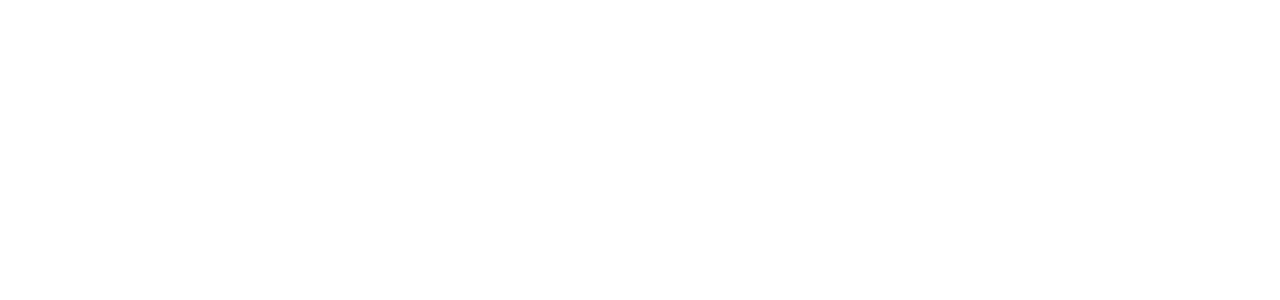
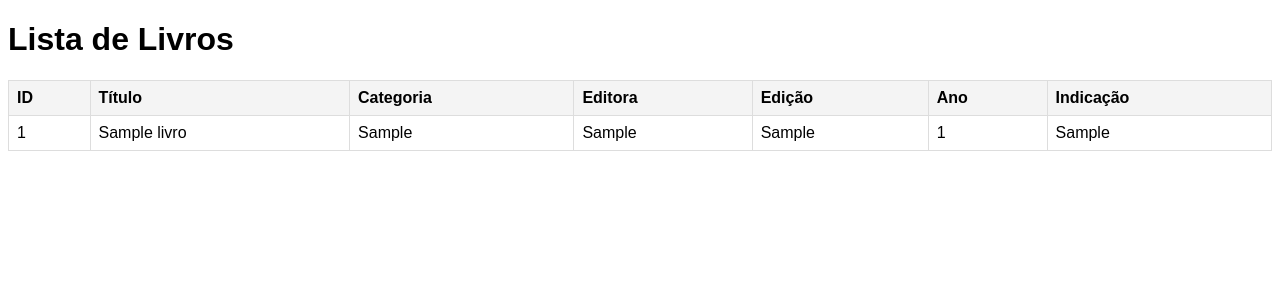
Before and after one commit to R31ARTHUR/biblioteca1, a Flask app: page /acervo in a window 1280 px wide. Before the commit the part shown is empty. Shown: the top 300 px of the page. Run offline with Flask 3, Linux system fonts and the light colour scheme; tables that the repository leaves empty hold one stand-in row (values such as "Sample post").

Commit message:
implementando rota e template acervo

```diff
--- a/app.py
+++ b/app.py
@@ -3,12 +3,21 @@
 """
 from datetime import datetime, timedelta
 from flask import Flask, render_template, request, redirect, url_for
+from model import db, Livro, Aluno, Emprestimo
 
 app = Flask(__name__)
 
+# configuração do banco de dados
+app.config['SQLALCHEMY_DATABASE_URI'] = 'sqlite:///biblioteca.db'
+app.config['SQLALCHEMY_TRACK_MODIFICATIONS'] = False
+
+db.init_app(app)
+
+with app.app_context():
+    db.create_all()
+
 # Dados simulados em memória
 alunos = []  # Lista para armazenar alunos
-livros = []  # Lista para armazenar livros
 emprestimos = []  # Lista para armazenar empréstimos
 
 # Página inicial
@@ -22,6 +31,7 @@ def acervo():
     """
     lista o acervo da biblioteca
     """
+    livros = Livro.query.all()
     return render_template('acervo.html', livros=livros)
 
 
--- a/templates/acervo.html
+++ b/templates/acervo.html
@@ -3,9 +3,69 @@
 <head>
     <meta charset="UTF-8">
     <meta name="viewport" content="width=device-width, initial-scale=1.0">
-    <title>Document</title>
+
+    <link rel="shortcut icon" href="{{ url_for('static', filename='images/livros.png') }}" type="image/x-icon">
+    <title>Acervo Bibliográfico</title>
+    <style>
+        body {
+            font-family: Arial, sans-serif;
+        }
+        table {
+            width: 100%;
+            border-collapse: collapse;
+            margin-top: 20px;
+        }
+        table, th, td {
+            border: 1px solid #ddd;
+        }
+        th, td {
+            padding: 8px;
+            text-align: left;
+        }
+        th {
+            background-color: #f4f4f4;
+        }
+        .message {
+            margin-top: 20px;
+            font-size: 18px;
+            color: #555;
+            text-align: center;
+        }
+    </style>
 </head>
 <body>
-
+    <h1>Lista de Livros</h1>
+    {% if livros %}
+        <table>
+            <thead>
+                <tr>
+                    <th>ID</th>
+                    <th>Título</th>
+                    <th>Categoria</th>
+                    <th>Editora</th>
+                    <th>Edição</th>
+                    <th>Ano</th>
+                    <th>Indicação</th>
+                </tr>
+            </thead>
+            <tbody>
+                {% for livro in livros %}
+                <tr>
+                    <td>{{ livro.id }}</td>
+                    <td>{{ livro.titulo }}</td>
+                    <td>{{ livro.categoria }}</td>
+                    <td>{{ livro.editora }}</td>
+                    <td>{{ livro.edicao }}</td>
+                    <td>{{ livro.ano }}</td>
+                    <td>{{ livro.indicacao }}</td>
+                </tr>
+                {% endfor %}
+            </tbody>
+        </table>
+    {% else %}
+        <div class="message">
+            Nenhum livro encontrado!
+        </div>
+    {% endif %}
 </body>
 </html>
```
